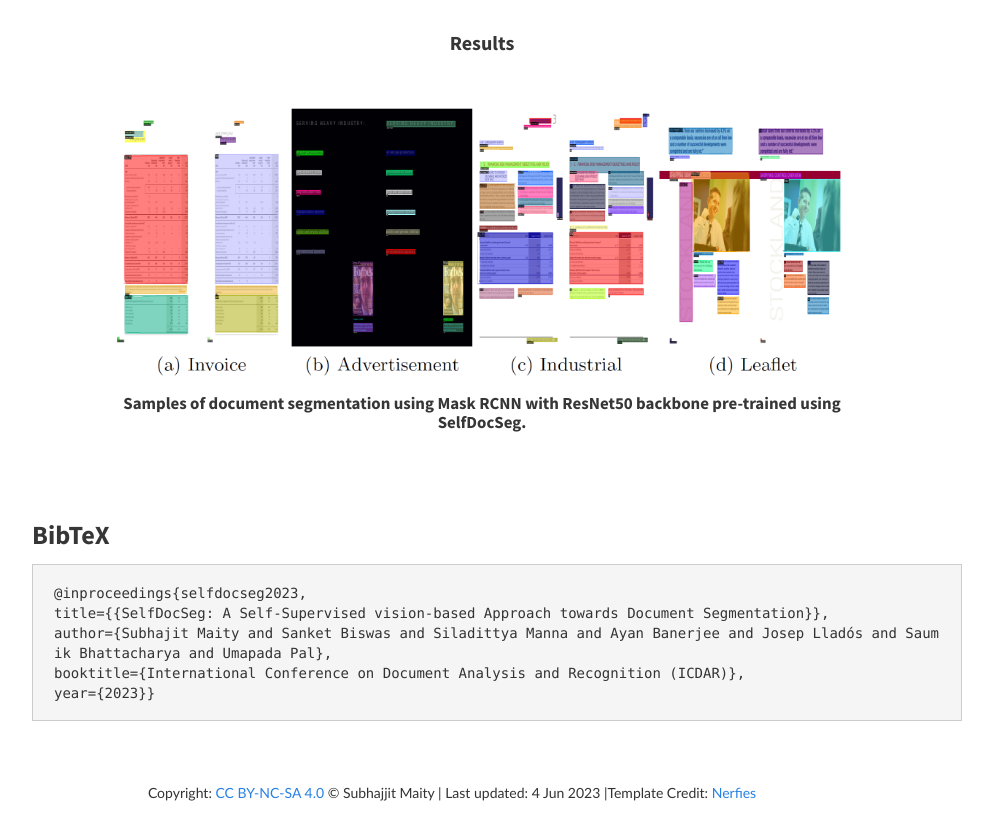
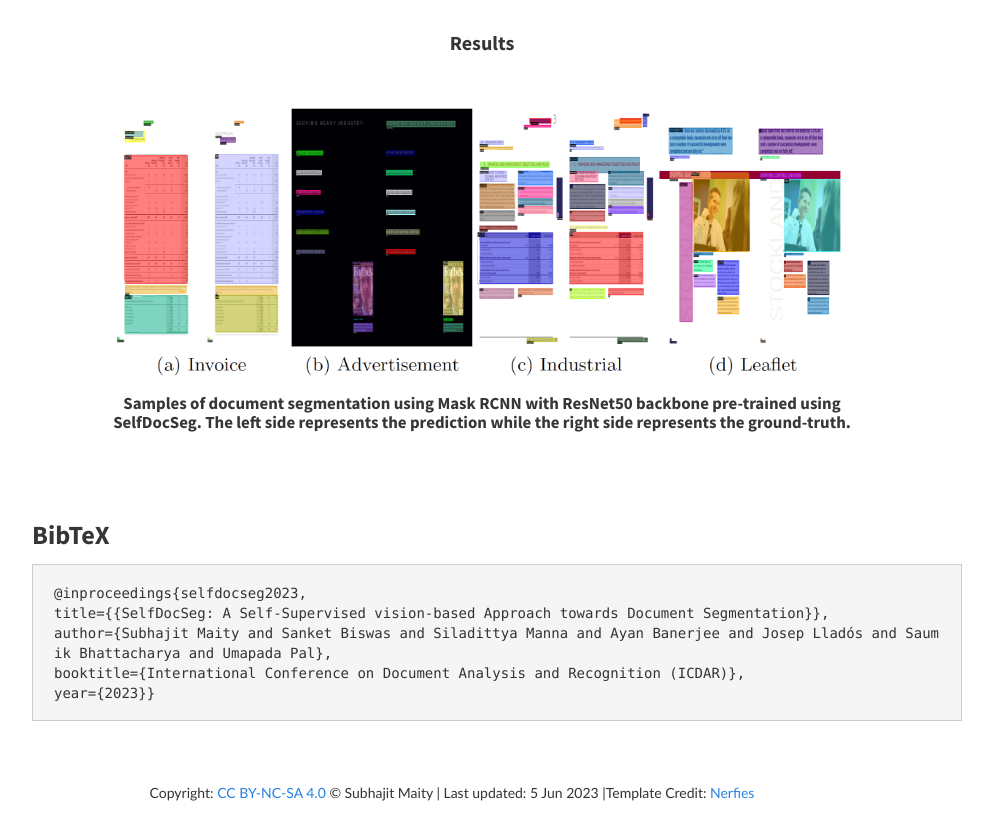
Before and after one commit to MaitySubhajit/SelfDocSeg, a plain HTML site: page docs/index.html in a window 1280 px wide. Shown: the part 2643-3482 px from the top of the page, without its empty margins (188-1181 px from the left). Drawn offline with nearby package versions, Linux system fonts and the light colour scheme; some packages are replaced by stand-ins of ours; files that its build step writes are made by us from their sources; a script that the page names is missing; some icons are missing; a web font is replaced by a local one.

Commit message:
Update project page

```diff
--- a/docs/index.html
+++ b/docs/index.html
@@ -337,7 +337,7 @@
                  <img src="static/images/SelfDocSeg_qualitative.png" alt="Qualitative" border=0 height=300 width=1500/>
                 </center>
                 <h5 class="subtitle has-text-centered">
-                 Samples of document segmentation using Mask RCNN with ResNet50 backbone pre-trained using SelfDocSeg.
+                 Samples of document segmentation using Mask RCNN with ResNet50 backbone pre-trained using SelfDocSeg. The left side represents the prediction while the right side represents the ground-truth.
                 </h5>
                 <br>
 
@@ -424,6 +424,6 @@ year={2023}}</code></pre>
       });
    </script>
    <br>
-   <p style="text-align:center"> Copyright: <a href="https://creativecommons.org/licenses/by-nc-sa/4.0/"> CC BY-NC-SA 4.0</a> © Subhajjit Maity | Last updated: 4 Jun 2023 |Template Credit: <a href="https://nerfies.github.io/"> Nerfies</a></p>
+   <p style="text-align:center"> Copyright: <a href="https://creativecommons.org/licenses/by-nc-sa/4.0/"> CC BY-NC-SA 4.0</a> © Subhajit Maity | Last updated: 5 Jun 2023 |Template Credit: <a href="https://nerfies.github.io/"> Nerfies</a></p>
    </body>
 </html>
```
